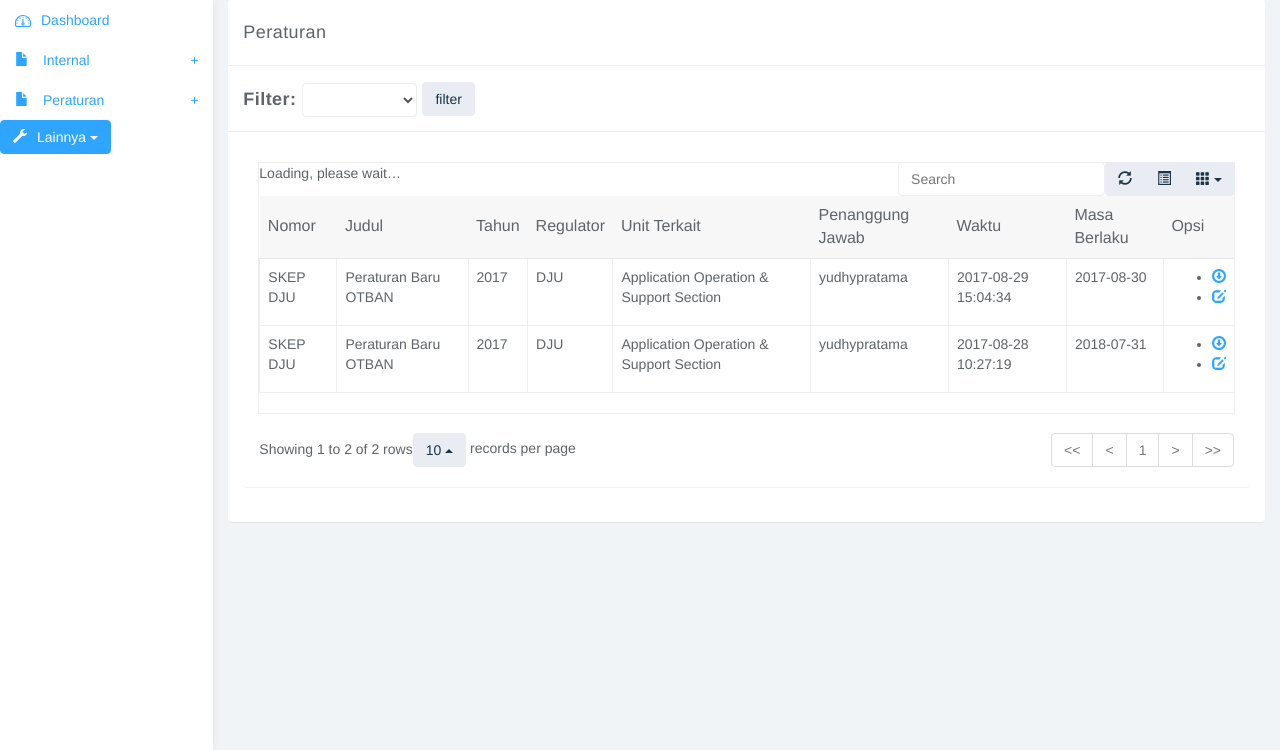
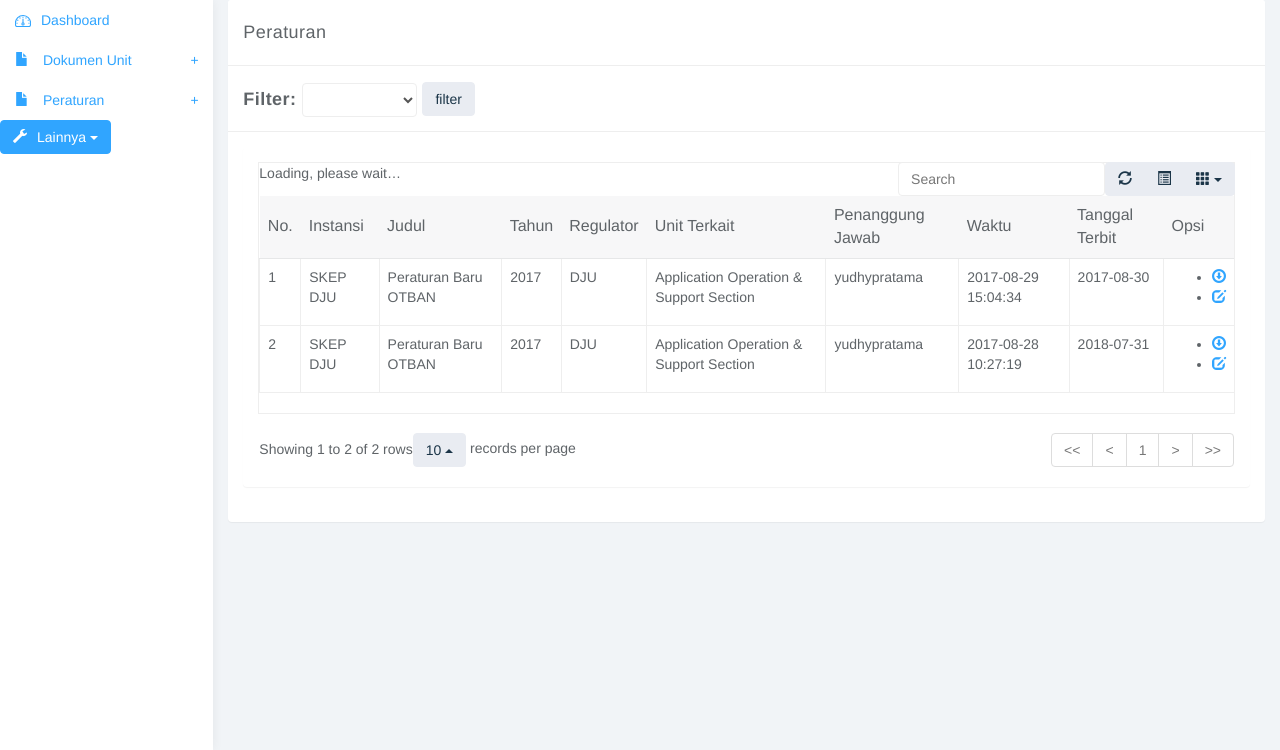
Before and after one commit to yogatanaya/ppml-, a PHP site: page /operator/view_peraturan.php in a window 1280 px wide. Shown: the part 50-800 px from the top of the page. Run offline with PHP 8.4, Linux system fonts and the light colour scheme; a user stored in the database is signed in; data comes from the database, SQL or seed files in the repository.

Commit message:
Add files via upload

```diff
--- a/operator/sidebar.php
+++ b/operator/sidebar.php
@@ -4,7 +4,7 @@
 			<li><a href="dashbord.php"><svg class="glyph stroked dashboard-dial"><use xlink:href="#stroked-dashboard-dial"></use></svg>Dashboard</a></li>
 
 			<li class="parent "><a data-toggle="collapse" href="#sub-item-1">
-				<em class="fa fa-navicon"></em><span class="glyphicon glyphicon-file"></span> Internal <span data-toggle="collapse" href="#sub-item-1" class="icon pull-right"><em class="fa fa-plus"></em></span>
+				<em class="fa fa-navicon"></em><span class="glyphicon glyphicon-file"></span> Dokumen Unit <span data-toggle="collapse" href="#sub-item-1" class="icon pull-right"><em class="fa fa-plus"></em></span>
 				</a>
 				<ul class="children collapse" id="sub-item-1">
 					<li><a class="" href="add_dokumen.php">
--- a/operator/view_peraturan.php
+++ b/operator/view_peraturan.php
@@ -57,19 +57,22 @@
 						<table data-toggle="table"  data-show-refresh="true" data-show-toggle="true" data-show-columns="true" data-search="true" data-select-item-name="toolbar1" data-pagination="true" data-sort-name="name" data-sort-order="desc">
 						    <thead>
 						    <tr>
-						    	<th data-field="nomer"  data-sortable="true">Nomor</th>
+						    	<th align="center">No.</th>
+						    	<th data-field="nomer"  data-sortable="true">Instansi</th>
 						    	<th data-field="judul"  data-sortable="true">Judul</th>
 						    	<th data-field="tahun"  data-sortable="true">Tahun</th>
 						        <th data-field="regulator"  data-sortable="true">Regulator</th>
 						        <th data-field="unit"  data-sortable="true">Unit Terkait</th>
 						        <th data-field="nama_admin"  data-sortable="true">Penanggung Jawab</th>
 						         <th data-field="entry_date"  data-sortable="true">Waktu</th>
-						         <th data-field="masa_berlaku"  data-sortable="true">Masa Berlaku</th>
+						         <th data-field="masa_berlaku"  data-sortable="true">Tanggal Terbit</th>
 						        <th colspan="1">Opsi</th>
 						    </tr>
 						    </thead>
 						    <tbody>
 						    <?php
+
+
 						    if (!isset($_POST['nomer']) || $_POST['nomer'] == "")
 								$filter = "";
 							else
@@ -94,9 +97,12 @@
 							".$filter."
 							order by id_peraturan desc
 							");
+
+							$no=1;
 						    while ($data = mysql_fetch_array($query)) {
 					    	?>
 					        <tr>
+					        	<td align="center"><?php echo $no;?></td>
 					        	<td><?php echo $data['nomer']; ?></td>
 					        	<td><?php echo $data['judul']; ?></td>
 					           	<td><?php echo $data['tahun']; ?></td>
@@ -125,7 +131,7 @@
 
 					    	<?php
 
-
+						  	$no++;
 						    }
 						    ?>
 					        </tr>
```
